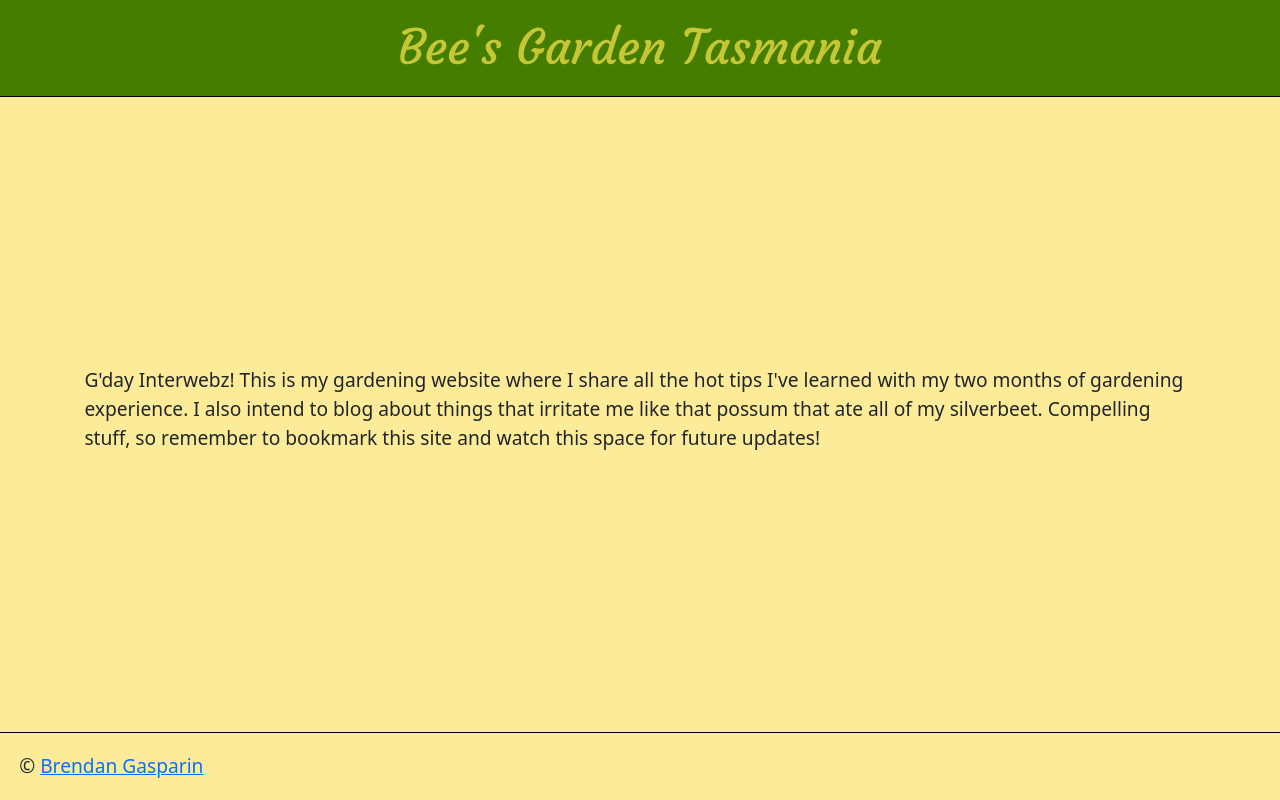
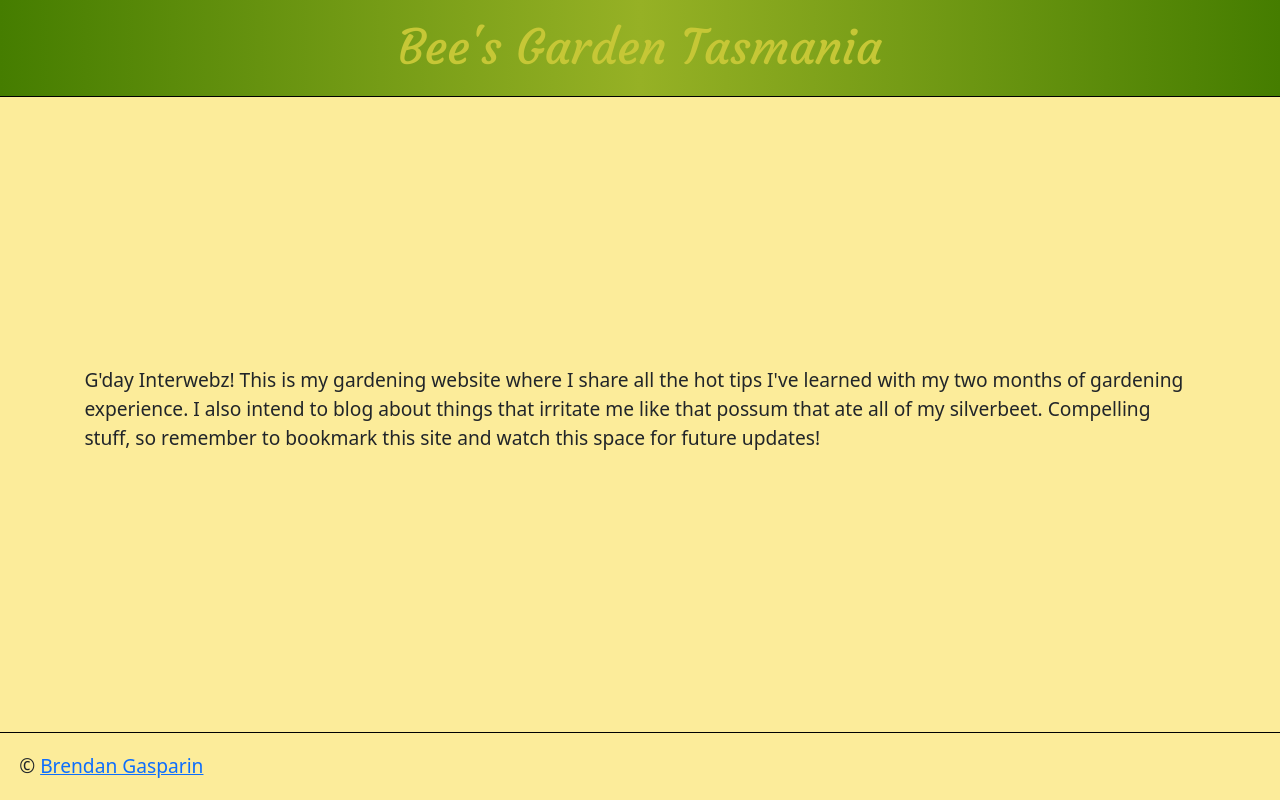
Before and after one commit to BrendanGasparin/bees-garden, a plain HTML site: page index.html in a window 1280 px wide. Drawn offline with nearby package versions, Linux system fonts and the light colour scheme.

Commit message:
Add linear gradient to h1 background

```diff
--- a/css/style.css
+++ b/css/style.css
@@ -26,7 +26,7 @@ body {
 }
 
 h1 {
-  background-color: var(--deepgreen);
+  background: linear-gradient(90deg, var(--deepgreen), var(--lightgreen), var(--deepgreen));
   color: var(--yellowgreen);
   text-align: center;
   padding: 1rem 0;
```
